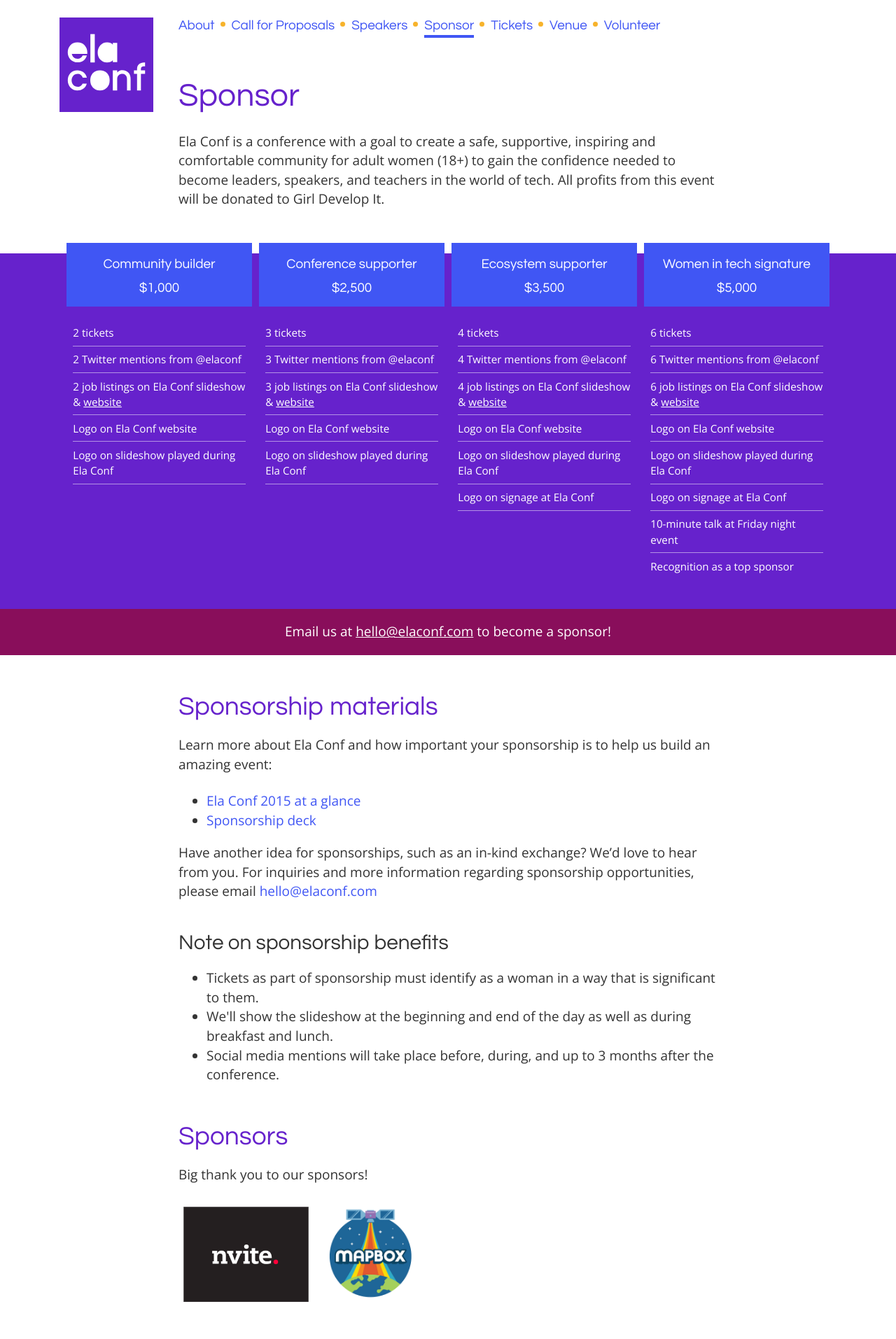
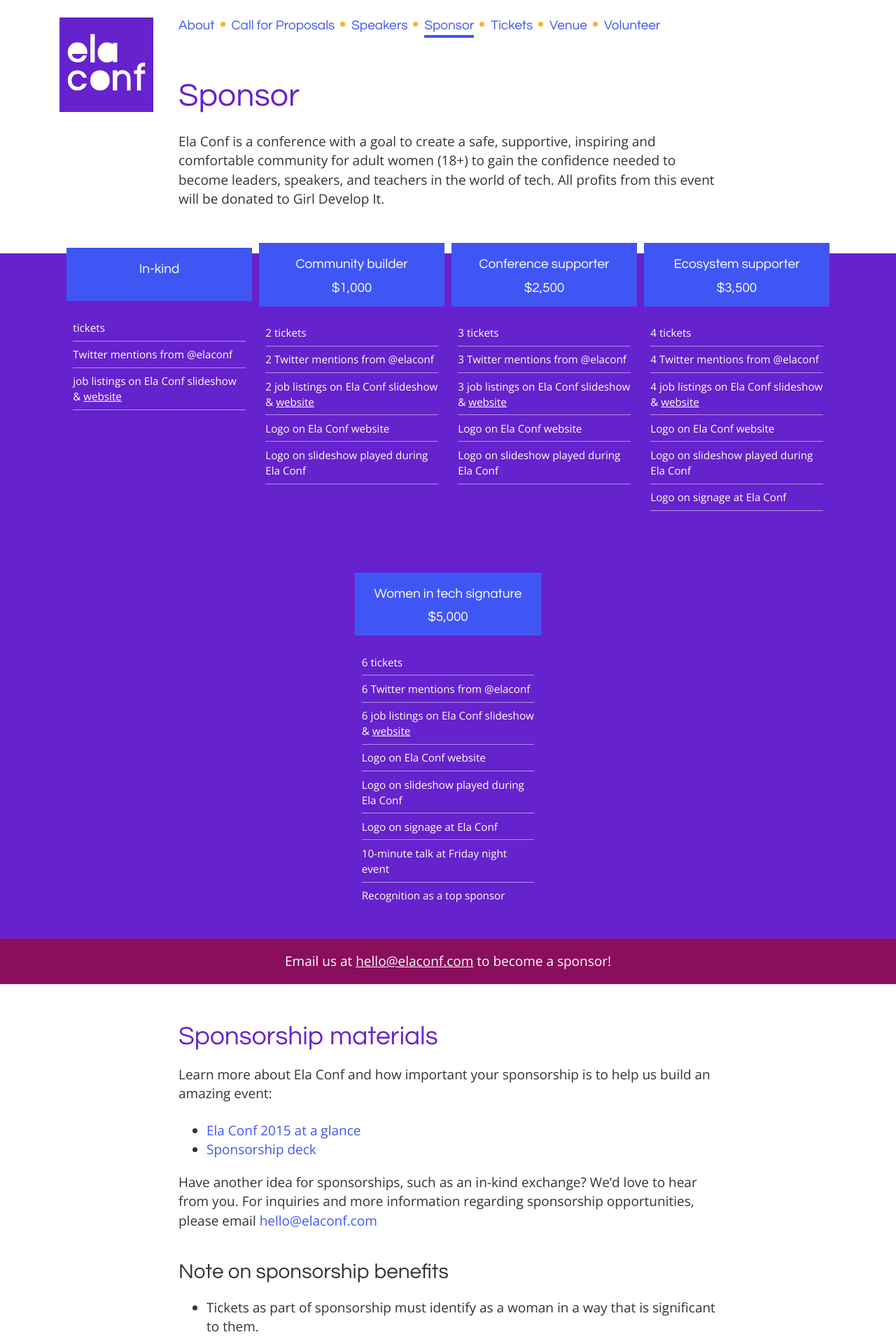
Before and after one commit to elaconf/elaconf.github.io, a Jekyll site: the page built from sponsor/index.html, in a window 1280 px wide. Shown: the top 1913 px of the page at 70% size. Built offline with Jekyll 4.4.1, drawn with Linux system fonts in a browser that asks for light colours; some of the changed text lies outside the part shown.

Commit message:
create sponsor levels

```diff
--- a/_data/sponsors.yml
+++ b/_data/sponsors.yml
@@ -1,11 +1,11 @@
 - name: nvite
   site: https://nvite.com/
   image: nvite.png
-  type: In-kind Sponsor
+  level: In-kind
   twitter: nvite
 
 - name: Mapbox
   site: https://www.mapbox.com/
   image: mapbox.png
-  type: Ecosystem supporter
+  level: Ecosystem supporter
   twitter: mapbox
--- /dev/null
+++ b/_includes/sponsors.html
@@ -0,0 +1,16 @@
+<div class="sponsors">
+{% for level in site.data.levels reversed %}
+{% assign sponsors = site.data.sponsors | where: 'level', level[0] %}
+{% assign sponsorsNum = sponsors | size %}
+  {% if sponsorsNum > 0 %}
+  <div class="sponsor-level">
+    <div class="sponsors-level-name">{{level[0]}}</div>
+    <div class="sponsors-images">
+      {% for sponsor in sponsors %}
+      <a href="{{sponsor.site}}"><img src="/images/sponsors/{{sponsor.image}}" alt="{{sponsor.name}}" class="sponsor-image"></a>
+      {% endfor %}
+    </div>
+  </div>
+  {% endif %}
+{% endfor %}
+</div>
--- a/_sass/_mixins.scss
+++ b/_sass/_mixins.scss
@@ -75,3 +75,23 @@
   -ms-flex-pack: center;
   justify-content: center;
 }
+
+%center-medium {
+  @include breakpoint(medium) {
+    -webkit-box-align: center;
+    -webkit-align-items: center;
+    -ms-flex-align: center;
+    align-items: center;
+    display: -webkit-box;
+    display: -webkit-flex;
+    display: -ms-flexbox;
+    display: flex;
+    -webkit-flex-wrap: wrap;
+    -ms-flex-wrap: wrap;
+    flex-wrap: wrap;
+    -webkit-box-pack: center;
+    -webkit-justify-content: center;
+    -ms-flex-pack: center;
+    justify-content: center;
+  }
+}
--- a/_sass/_sponsors.scss
+++ b/_sass/_sponsors.scss
@@ -1,12 +1,12 @@
 .sponsor-image {
-  border: .4em solid $light;
+  //border: .4em solid $light;
   display: block;
   margin: 2em auto;
 
   @include breakpoint(medium) {
     display: inline-block;
     height: 150px;
-    margin: 0;
+    margin: 0 .5em 0 0;
   }
 
 }
@@ -42,6 +42,33 @@
 .sponsor-devbootcamp,
 .sponsor-digitas-health {
   padding: 40px;
+}
+
+.sponsor-level {
+  margin-bottom: .5em;
+}
+
+
+
+
+.sponsors-level-name {
+
+  @extend %h3;
+
+  @extend %center-medium;
+
+  @include breakpoint(medium) {
+    background: $accent-tertiary;
+    color: $white;
+    font-size: 1em;
+    height: 150px;
+    float: left;
+    margin-right: 1em;
+    padding: .25em;
+    text-align: center;
+    width: 150px;
+  }
+
 }
 
 
--- a/_sass/_type.scss
+++ b/_sass/_type.scss
@@ -24,7 +24,8 @@ footer,
 table,
 .sticky-nav,
 .sidebar-link,
-.header-nav-item {
+.header-nav-item,
+.sponsors-level-name {
   font-family: $font-headings;
 }
 
@@ -44,7 +45,8 @@ h1 {
 
 h2 {font-size: 1.953em;}
 
-h3 {font-size: 1.563em;}
+h3,
+%h3 {font-size: 1.563em;}
 
 h4 {font-size: 1.25em;}
 
--- a/index.html
+++ b/index.html
@@ -61,11 +61,7 @@ layout: default
     <p><a href="/sponsor" class="button">Become a sponsor</a></p>
     <h3>Thank you!</h3>
     <p>Big thank you to this year's sponsors!</p>
-    <div class="sponsors">
-      {% for sponsor in site.data.sponsors %}
-      <a href="{{sponsor.site}}"><img src="/images/sponsors/{{sponsor.image}}" alt="{{sponsor.name}}" class="sponsor-image"></a>
-      {% endfor %}
-    </div>
+    {% include sponsors.html %}
   </div>
 </section>
 
--- a/sponsor/index.html
+++ b/sponsor/index.html
@@ -38,26 +10,26 @@ levels:
 <section class="fill-bright" style="margin-top: 2em;">
 
   <div class="grid levels">
-    {% for level in page.levels %}
+    {% for level in site.data.levels %}{% unless level.hidden %}
     <div class="level fourth">
       <div class="level-header text-center">
-        <div class="level-name">{{level.name}}</div>
-        <div class="level-amount">{{level.amount}}</div>
+        <div class="level-name">{{level[0]}}</div>
+        <div class="level-amount">{{level[1].amount}}</div>
       </div>
       <div class="level-rewards">
-        <div class="level-item">{{level.tickets}} tickets</div>
-        <div class="level-item">{{level.tickets}} Twitter mentions from @elaconf</div>
-        <div class="level-item">{{level.tickets}} job listings on Ela Conf slideshow &amp; <a href="/jobs">website</a></div>
-        <div class="level-item{% unless level.website %} level-no{% endunless %}">Logo on Ela Conf website</div>
-        <div class="level-item{% unless level.slideshow %} level-no{% endunless %}">Logo on slideshow played during Ela Conf</div>
-        <div class="level-item{% unless level.signage %} level-no{% endunless %}">Logo on signage at Ela Conf</div>
-        <!--<div class="level-item{% unless level.verbal %} level-no{% endunless %}">Verbal recognition during Ela Conf welcome</div>-->
-        <div class="level-item{% unless level.talk %} level-no{% endunless %}">10-minute talk at Friday night event</div>
-        <div class="level-item{% unless level.top %} level-no{% endunless %}">Recognition as a top sponsor</div>
-        {% comment %}<div class="level-item{% unless level.talk %} level-no{% endunless %}">10-minute session during Friday night's lightning talks</div>{% endcomment %}
+        <div class="level-item">{{level[1].tickets}} tickets</div>
+        <div class="level-item">{{level[1].tickets}} Twitter mentions from @elaconf</div>
+        <div class="level-item">{{level[1].tickets}} job listings on Ela Conf slideshow &amp; <a href="/jobs">website</a></div>
+        <div class="level-item{% unless level[1].website %} level-no{% endunless %}">Logo on Ela Conf website</div>
+        <div class="level-item{% unless level[1].slideshow %} level-no{% endunless %}">Logo on slideshow played during Ela Conf</div>
+        <div class="level-item{% unless level[1].signage %} level-no{% endunless %}">Logo on signage at Ela Conf</div>
+        <!--<div class="level-item{% unless level[1].verbal %} level-no{% endunless %}">Verbal recognition during Ela Conf welcome</div>-->
+        <div class="level-item{% unless level[1].talk %} level-no{% endunless %}">10-minute talk at Friday night event</div>
+        <div class="level-item{% unless level[1].top %} level-no{% endunless %}">Recognition as a top sponsor</div>
+        {% comment %}<div class="level-item{% unless level[1].talk %} level-no{% endunless %}">10-minute session during Friday night's lightning talks</div>{% endcomment %}
       </div>
     </div>
-    {% endfor %}
+    {% endunless %}{% endfor %}
   </div>
 </section>
 <div class="fill-shiny levels-contact">Email us at <a href="mailto:hello@elaconf.com">hello@elaconf.com</a> to become a sponsor!</div>
@@ -80,10 +52,6 @@ levels:
 
     <h2>Sponsors</h2>
     <p>Big thank you to our sponsors!</p>
-    <div class="sponsors">
-      {% for sponsor in site.data.sponsors %}
-      <a href="{{sponsor.site}}"><img src="/images/sponsors/{{sponsor.image}}" alt="{{sponsor.name}}" class="sponsor-image"></a>
-      {% endfor %}
-    </div>
+    {% include sponsors.html %}
   </div>
 </section>
```
Also changed, not shown: other parts of sponsor/index.html (+0 -28 lines), _data/levels.yml (added, +30 -0 lines).
